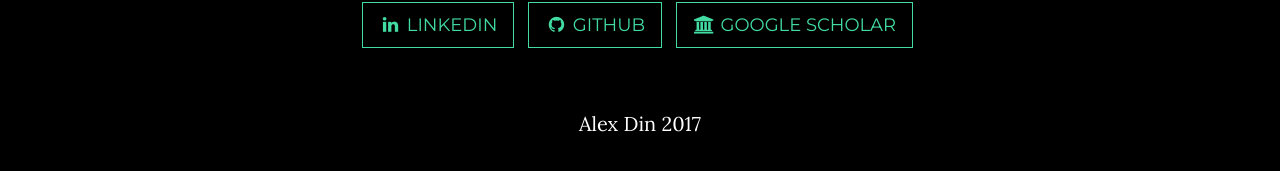
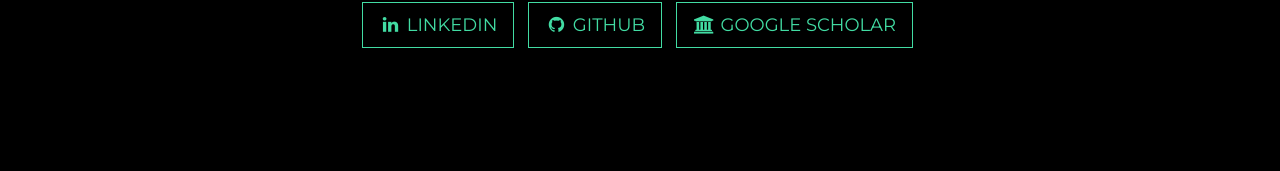
Before and after one commit to alexdingis/alexdingis.github.io, a Jekyll site: the page index.html, which Jekyll copies as it is, in a window 1280 px wide and 900 px high, scrolled down 2252 px. Shown: the part 710-881 px from the top of the window. Built offline with Jekyll 4.4.1, drawn with Linux system fonts in a browser that asks for light colours; nearby versions of some CDN libraries.

Commit message:
Update index.html

```diff
--- a/index.html
+++ b/index.html
@@ -139,9 +139,6 @@
         </div>
     </section>
     <footer>
-        <div class="container text-center">
-            <p>Alex Din 2017</p>
-        </div>
     </footer>
 </body>
 </html>
```
